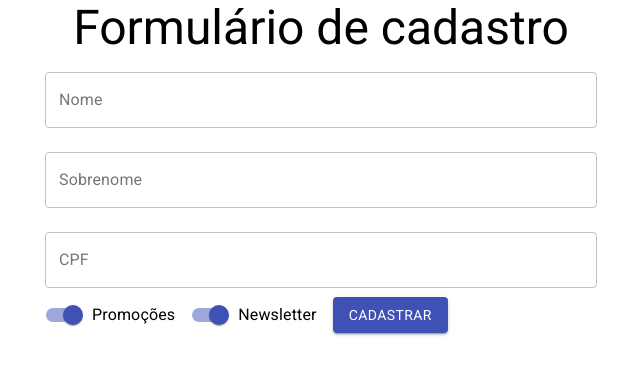
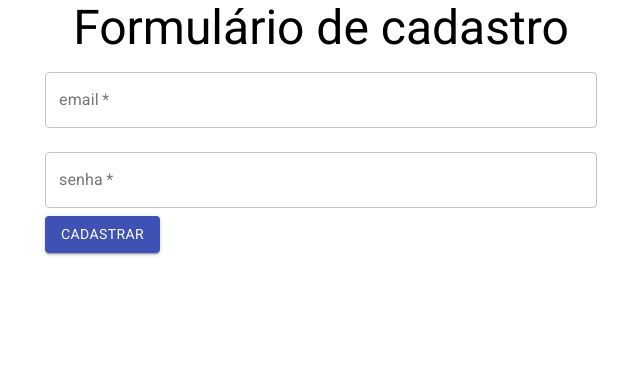
Before and after one commit to RaphaelF/Trilha-React, a React (Create React App) app in the folder react2/the_form/: page / in a window 1280 px wide. Shown: the top 374 px of the page, without its empty margins (319-959 px from the left). Built offline with nearby package versions, Linux system fonts and the light colour scheme.

Commit message:
Curso Iniciado.

```diff
--- /dev/null
+++ b/react2/the_form/src/components/FormularioCadastro/DadosEntrega.jsx
@@ -0,0 +1,80 @@
+import { Button, TextField } from "@material-ui/core";
+import React, { useState } from "react";
+
+function DadosEntrega({ aoEnviar }) {
+  const [cep, setCep] = useState(0);
+  const [endereco, setEndereco] = useState("");
+  const [numero, setNumero] = useState(0);
+  const [estado, setEstado] = useState("");
+  const [cidade, setCidade] = useState("");
+  return (
+    <form
+      onSubmit={(event) => {
+        event.preventDefault();
+        aoEnviar({ cep, endereco, numero, estado, cidade });
+      }}
+    >
+      <TextField
+        id="cep"
+        label="CEP"
+        type="number"
+        variant="outlined"
+        margin="normal"
+        value={cep}
+        onChange={(event) => {
+          setCep(event.target.value);
+        }}
+      />
+      <TextField
+        id="endereco"
+        label="endereco"
+        type="text"
+        variant="outlined"
+        margin="normal"
+        fullWidth
+        value={endereco}
+        onChange={(event) => {
+          setEndereco(event.target.value);
+        }}
+      />
+      <TextField
+        id="numero"
+        label="Numero"
+        type="number"
+        variant="outlined"
+        margin="normal"
+        value={numero}
+        onChange={(event) => {
+          setNumero(event.target.value);
+        }}
+      />
+      <TextField
+        id="estado"
+        label="Estado"
+        type="text"
+        variant="outlined"
+        margin="normal"
+        value={estado}
+        onChange={(event) => {
+          setEstado(event.target.value);
+        }}
+      />
+      <TextField
+        id="cidade"
+        label="Cidade"
+        type="text"
+        variant="outlined"
+        margin="normal"
+        value={cidade}
+        onChange={(event) => {
+          setCidade(event.target.value);
+        }}
+      />
+      <Button variant="contained" color="primary" type="submit" fullWidth>
+        Finalizar Cadastro
+      </Button>
+    </form>
+  );
+}
+
+export default DadosEntrega;
--- /dev/null
+++ b/react2/the_form/src/components/FormularioCadastro/DadosPessoais.jsx
@@ -0,0 +1,103 @@
+import React, { useState } from "react";
+import Button from "@material-ui/core/Button";
+import { TextField, Switch, FormControlLabel } from "@material-ui/core";
+
+function DadosPessoais({ aoEnviar, validarCPF }) {
+  const [nome, setNome] = useState("");
+  const [sobrenome, setSobrenome] = useState("");
+  const [cpf, setCpf] = useState("");
+  const [promocoes, setPromocoes] = useState(true);
+  const [newsletter, setNewsletter] = useState(true);
+  const [erros, setErros] = useState({ cpf: { valido: true, texto: "" } });
+
+  return (
+    <form
+      onSubmit={(event) => {
+        event.preventDefault();
+        aoEnviar({ nome, sobrenome, cpf, promocoes, newsletter });
+      }}
+    >
+      <TextField
+        value={nome}
+        onChange={(event) => {
+          setNome(event.target.value);
+        }}
+        id="nome"
+        label="Nome"
+        variant="outlined"
+        required
+        margin="normal"
+        fullWidth
+      />
+
+      <TextField
+        value={sobrenome}
+        onChange={(event) => {
+          setSobrenome(event.target.value);
+        }}
+        id="sobrenome"
+        label="Sobrenome"
+        variant="outlined"
+        required
+        margin="normal"
+        fullWidth
+      />
+
+      <TextField
+        value={cpf}
+        onChange={(event) => {
+          setCpf(event.target.value);
+        }}
+        onBlur={(event) => {
+          const eValido = validarCPF(event.target.value);
+          setErros({
+            cpf: eValido,
+          });
+        }}
+        error={!erros.cpf.valido}
+        helperText={erros.cpf.texto}
+        id="cpf"
+        label="CPF"
+        variant="outlined"
+        required
+        margin="normal"
+        fullWidth
+      />
+
+      <FormControlLabel
+        label="Promoções"
+        control={
+          <Switch
+            name="Promocoes"
+            checked={promocoes}
+            onChange={(event) => {
+              setPromocoes(event.target.checked);
+            }}
+            inputProps={{ "aria-label": "secondary checkbox" }}
+            color="primary"
+          />
+        }
+      />
+      <FormControlLabel
+        label="Newsletter"
+        control={
+          <Switch
+            name="Newsletter"
+            checked={newsletter}
+            onChange={(event) => {
+              setNewsletter(event.target.checked);
+            }}
+            inputProps={{ "aria-label": "secondary checkbox" }}
+            color="primary"
+          />
+        }
+      />
+
+      <Button variant="contained" color="primary" type="submit">
+        Cadastrar
+      </Button>
+    </form>
+  );
+}
+
+export default DadosPessoais;
--- /dev/null
+++ b/react2/the_form/src/components/FormularioCadastro/DadosUsuario.jsx
@@ -0,0 +1,47 @@
+import { Button, TextField } from "@material-ui/core";
+import React, { useState } from "react";
+
+function DadosUsuario({ aoEnviar }) {
+  const [email, setEmail] = useState("");
+  const [senha, setSenha] = useState("");
+  return (
+    <form
+      onSubmit={(event) => {
+        event.preventDefault();
+        aoEnviar({ email, senha });
+      }}
+    >
+      <TextField
+        id="email"
+        label="email"
+        type="email"
+        required
+        variant="outlined"
+        margin="normal"
+        fullWidth
+        value={email}
+        onChange={(event) => {
+          setEmail(event.target.value);
+        }}
+      />
+      <TextField
+        id="senha"
+        label="senha"
+        type="password"
+        required
+        variant="outlined"
+        margin="normal"
+        fullWidth
+        value={senha}
+        onChange={(event) => {
+          setSenha(event.target.value);
+        }}
+      />
+      <Button variant="contained" color="primary" type="submit">
+        Cadastrar
+      </Button>
+    </form>
+  );
+}
+
+export default DadosUsuario;
--- a/react2/the_form/src/components/FormularioCadastro/FormularioCadastro.jsx
+++ b/react2/the_form/src/components/FormularioCadastro/FormularioCadastro.jsx
@@ -1,100 +1,23 @@
 import React, { useState } from "react";
-import Button from "@material-ui/core/Button";
-import { TextField, Switch, FormControlLabel } from "@material-ui/core";
+import DadosEntrega from "./DadosEntrega";
+
+import DadosPessoais from "./DadosPessoais";
+import DadosUsuario from "./DadosUsuario";
 
 function FormularioCadastro({ aoEnviar, validarCPF }) {
-  const [nome, setNome] = useState("");
-  const [sobrenome, setSobrenome] = useState("");
-  const [cpf, setCpf] = useState("");
-  const [promocoes, setPromocoes] = useState(true);
-  const [newsletter, setNewsletter] = useState(true);
-  const [erros, setErros] = useState({ cpf: { valido: true, texto: "" } });
+  const [etapaAtual, setEtapaAtual] = useState(0);
 
-  return (
-    <form
-      onSubmit={(event) => {
-        event.preventDefault();
-        aoEnviar({ nome, sobrenome, cpf, promocoes, newsletter });
-      }}
-    >
-      <TextField
-        value={nome}
-        onChange={(event) => {
-          setNome(event.target.value);
-        }}
-        id="nome"
-        label="Nome"
-        variant="outlined"
-        margin="normal"
-        fullWidth
-      />
+  const formularios = [
+    <DadosUsuario aoEnviar={proximo} />,
+    <DadosPessoais aoEnviar={proximo} validarCPF={validarCPF} />,
+    <DadosEntrega aoEnviar={aoEnviar} />,
+  ];
 
-      <TextField
-        value={sobrenome}
-        onChange={(event) => {
-          setSobrenome(event.target.value);
-        }}
-        id="sobrenome"
-        label="Sobrenome"
-        variant="outlined"
-        margin="normal"
-        fullWidth
-      />
+  function proximo() {
+    setEtapaAtual(etapaAtual + 1);
+  }
 
-      <TextField
-        value={cpf}
-        onChange={(event) => {
-          setCpf(event.target.value);
-        }}
-        onBlur={(event) => {
-          const eValido = validarCPF(event.target.value);
-          setErros({
-            cpf: eValido,
-          });
-        }}
-        error={!erros.cpf.valido}
-        helperText={erros.cpf.texto}
-        id="cpf"
-        label="CPF"
-        variant="outlined"
-        margin="normal"
-        fullWidth
-      />
-
-      <FormControlLabel
-        label="Promoções"
-        control={
-          <Switch
-            name="Promocoes"
-            checked={promocoes}
-            onChange={(event) => {
-              setPromocoes(event.target.checked);
-            }}
-            inputProps={{ "aria-label": "secondary checkbox" }}
-            color="primary"
-          />
-        }
-      />
-      <FormControlLabel
-        label="Newsletter"
-        control={
-          <Switch
-            name="Newsletter"
-            checked={newsletter}
-            onChange={(event) => {
-              setNewsletter(event.target.checked);
-            }}
-            inputProps={{ "aria-label": "secondary checkbox" }}
-            color="primary"
-          />
-        }
-      />
-
-      <Button variant="contained" color="primary" type="submit">
-        Cadastrar
-      </Button>
-    </form>
-  );
+  return <>{formularios[etapaAtual]}</>;
 }
 
 export default FormularioCadastro;
```
